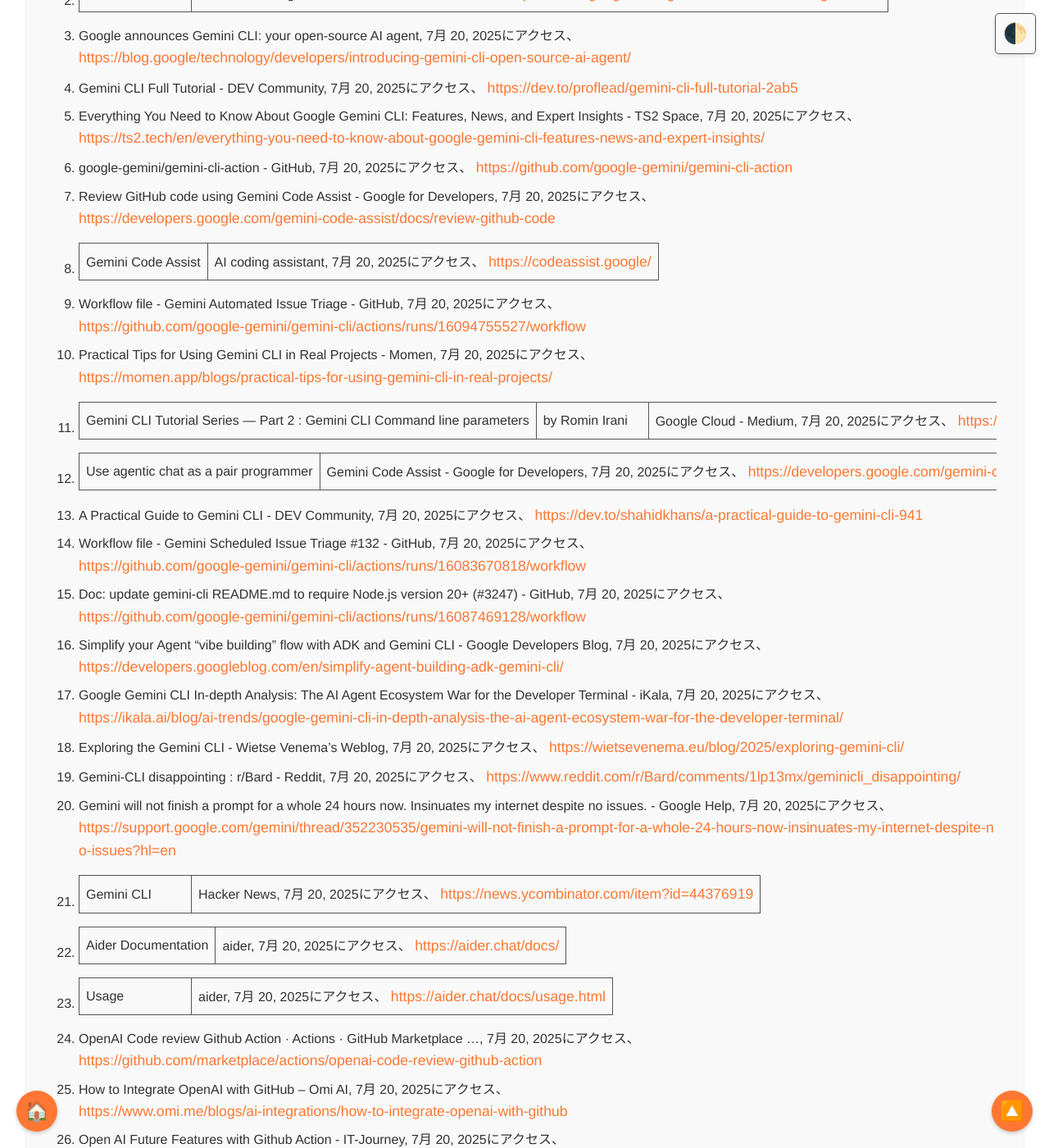
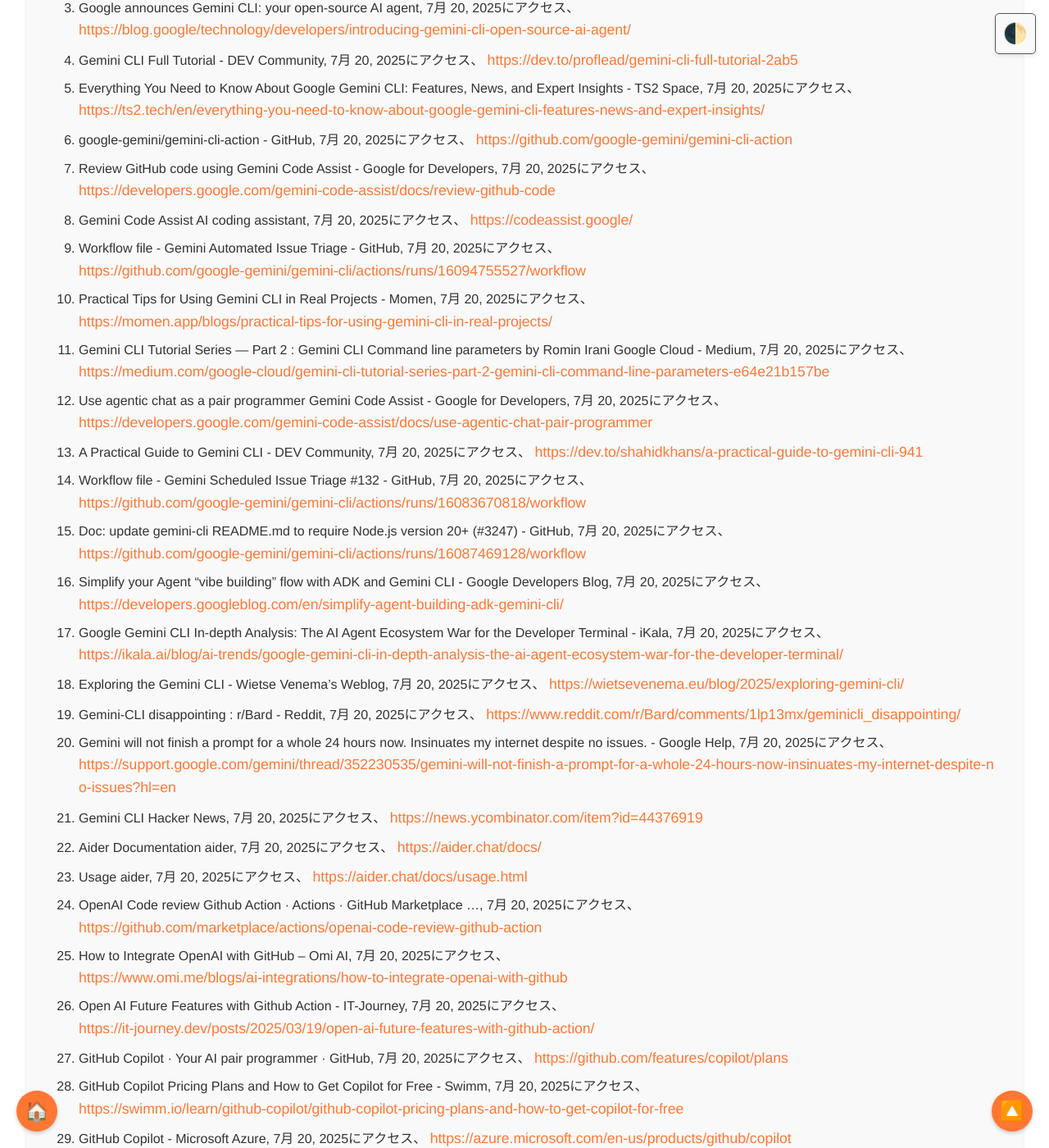
Before and after one commit to aegisfleet/share-deepresearch, a Jekyll site: the page built from _topics/gemini-cli-action/index.md, in a window 1280 px wide and 1400 px high, scrolled down 16268 px. Shown: the whole window at 82% size. Built offline with Jekyll 4.4.1, drawn with Linux system fonts in a browser that asks for light colours; some of the changed text lies outside the part shown.

Commit message:
Auto update files

```diff
--- a/_topics/gemini-cli-action/index.md
+++ b/_topics/gemini-cli-action/index.md
@@ -463,17 +463,17 @@ gemini-cliのGitHubリポジトリでは、「Public Roadmap for Gemini CLI v1
 #### **引用文献**
 
 1. Gemini CLI の簡単チュートリアル \- Zenn, 7月 20, 2025にアクセス、 [https://zenn.dev/schroneko/articles/gemini-cli-tutorial](https://zenn.dev/schroneko/articles/gemini-cli-tutorial)
-2. Gemini CLI | Gemini for Google Cloud, 7月 20, 2025にアクセス、 [https://cloud.google.com/gemini/docs/codeassist/gemini-cli](https://cloud.google.com/gemini/docs/codeassist/gemini-cli)
+2. Gemini CLI Gemini for Google Cloud, 7月 20, 2025にアクセス、 [https://cloud.google.com/gemini/docs/codeassist/gemini-cli](https://cloud.google.com/gemini/docs/codeassist/gemini-cli)
 3. Google announces Gemini CLI: your open-source AI agent, 7月 20, 2025にアクセス、 [https://blog.google/technology/developers/introducing-gemini-cli-open-source-ai-agent/](https://blog.google/technology/developers/introducing-gemini-cli-open-source-ai-agent/)
 4. Gemini CLI Full Tutorial \- DEV Community, 7月 20, 2025にアクセス、 [https://dev.to/proflead/gemini-cli-full-tutorial-2ab5](https://dev.to/proflead/gemini-cli-full-tutorial-2ab5)
 5. Everything You Need to Know About Google Gemini CLI: Features, News, and Expert Insights \- TS2 Space, 7月 20, 2025にアクセス、 [https://ts2.tech/en/everything-you-need-to-know-about-google-gemini-cli-features-news-and-expert-insights/](https://ts2.tech/en/everything-you-need-to-know-about-google-gemini-cli-features-news-and-expert-insights/)
 6. google-gemini/gemini-cli-action \- GitHub, 7月 20, 2025にアクセス、 [https://github.com/google-gemini/gemini-cli-action](https://github.com/google-gemini/gemini-cli-action)
 7. Review GitHub code using Gemini Code Assist \- Google for Developers, 7月 20, 2025にアクセス、 [https://developers.google.com/gemini-code-assist/docs/review-github-code](https://developers.google.com/gemini-code-assist/docs/review-github-code)
-8. Gemini Code Assist | AI coding assistant, 7月 20, 2025にアクセス、 [https://codeassist.google/](https://codeassist.google/)
+8. Gemini Code Assist AI coding assistant, 7月 20, 2025にアクセス、 [https://codeassist.google/](https://codeassist.google/)
 9. Workflow file \- Gemini Automated Issue Triage \- GitHub, 7月 20, 2025にアクセス、 [https://github.com/google-gemini/gemini-cli/actions/runs/16094755527/workflow](https://github.com/google-gemini/gemini-cli/actions/runs/16094755527/workflow)
 10. Practical Tips for Using Gemini CLI in Real Projects \- Momen, 7月 20, 2025にアクセス、 [https://momen.app/blogs/practical-tips-for-using-gemini-cli-in-real-projects/](https://momen.app/blogs/practical-tips-for-using-gemini-cli-in-real-projects/)
-11. Gemini CLI Tutorial Series — Part 2 : Gemini CLI Command line parameters | by Romin Irani | Google Cloud \- Medium, 7月 20, 2025にアクセス、 [https://medium.com/google-cloud/gemini-cli-tutorial-series-part-2-gemini-cli-command-line-parameters-e64e21b157be](https://medium.com/google-cloud/gemini-cli-tutorial-series-part-2-gemini-cli-command-line-parameters-e64e21b157be)
-12. Use agentic chat as a pair programmer | Gemini Code Assist \- Google for Developers, 7月 20, 2025にアクセス、 [https://developers.google.com/gemini-code-assist/docs/use-agentic-chat-pair-programmer](https://developers.google.com/gemini-code-assist/docs/use-agentic-chat-pair-programmer)
+11. Gemini CLI Tutorial Series — Part 2 : Gemini CLI Command line parameters by Romin Irani Google Cloud \- Medium, 7月 20, 2025にアクセス、 [https://medium.com/google-cloud/gemini-cli-tutorial-series-part-2-gemini-cli-command-line-parameters-e64e21b157be](https://medium.com/google-cloud/gemini-cli-tutorial-series-part-2-gemini-cli-command-line-parameters-e64e21b157be)
+12. Use agentic chat as a pair programmer Gemini Code Assist \- Google for Developers, 7月 20, 2025にアクセス、 [https://developers.google.com/gemini-code-assist/docs/use-agentic-chat-pair-programmer](https://developers.google.com/gemini-code-assist/docs/use-agentic-chat-pair-programmer)
 13. A Practical Guide to Gemini CLI \- DEV Community, 7月 20, 2025にアクセス、 [https://dev.to/shahidkhans/a-practical-guide-to-gemini-cli-941](https://dev.to/shahidkhans/a-practical-guide-to-gemini-cli-941)
 14. Workflow file \- Gemini Scheduled Issue Triage \#132 \- GitHub, 7月 20, 2025にアクセス、 [https://github.com/google-gemini/gemini-cli/actions/runs/16083670818/workflow](https://github.com/google-gemini/gemini-cli/actions/runs/16083670818/workflow)
 15. Doc: update gemini-cli README.md to require Node.js version 20+ (\#3247) \- GitHub, 7月 20, 2025にアクセス、 [https://github.com/google-gemini/gemini-cli/actions/runs/16087469128/workflow](https://github.com/google-gemini/gemini-cli/actions/runs/16087469128/workflow)
@@ -482,9 +482,9 @@ gemini-cliのGitHubリポジトリでは、「Public Roadmap for Gemini CLI v1
 18. Exploring the Gemini CLI \- Wietse Venema's Weblog, 7月 20, 2025にアクセス、 [https://wietsevenema.eu/blog/2025/exploring-gemini-cli/](https://wietsevenema.eu/blog/2025/exploring-gemini-cli/)
 19. Gemini-CLI disappointing : r/Bard \- Reddit, 7月 20, 2025にアクセス、 [https://www.reddit.com/r/Bard/comments/1lp13mx/geminicli\_disappointing/](https://www.reddit.com/r/Bard/comments/1lp13mx/geminicli_disappointing/)
 20. Gemini will not finish a prompt for a whole 24 hours now. Insinuates my internet despite no issues. \- Google Help, 7月 20, 2025にアクセス、 [https://support.google.com/gemini/thread/352230535/gemini-will-not-finish-a-prompt-for-a-whole-24-hours-now-insinuates-my-internet-despite-no-issues?hl=en](https://support.google.com/gemini/thread/352230535/gemini-will-not-finish-a-prompt-for-a-whole-24-hours-now-insinuates-my-internet-despite-no-issues?hl=en)
-21. Gemini CLI | Hacker News, 7月 20, 2025にアクセス、 [https://news.ycombinator.com/item?id=44376919](https://news.ycombinator.com/item?id=44376919)
-22. Aider Documentation | aider, 7月 20, 2025にアクセス、 [https://aider.chat/docs/](https://aider.chat/docs/)
-23. Usage | aider, 7月 20, 2025にアクセス、 [https://aider.chat/docs/usage.html](https://aider.chat/docs/usage.html)
+21. Gemini CLI Hacker News, 7月 20, 2025にアクセス、 [https://news.ycombinator.com/item?id=44376919](https://news.ycombinator.com/item?id=44376919)
+22. Aider Documentation aider, 7月 20, 2025にアクセス、 [https://aider.chat/docs/](https://aider.chat/docs/)
+23. Usage aider, 7月 20, 2025にアクセス、 [https://aider.chat/docs/usage.html](https://aider.chat/docs/usage.html)
 24. OpenAI Code review Github Action · Actions · GitHub Marketplace ..., 7月 20, 2025にアクセス、 [https://github.com/marketplace/actions/openai-code-review-github-action](https://github.com/marketplace/actions/openai-code-review-github-action)
 25. How to Integrate OpenAI with GitHub – Omi AI, 7月 20, 2025にアクセス、 [https://www.omi.me/blogs/ai-integrations/how-to-integrate-openai-with-github](https://www.omi.me/blogs/ai-integrations/how-to-integrate-openai-with-github)
 26. Open AI Future Features with Github Action \- IT-Journey, 7月 20, 2025にアクセス、 [https://it-journey.dev/posts/2025/03/19/open-ai-future-features-with-github-action/](https://it-journey.dev/posts/2025/03/19/open-ai-future-features-with-github-action/)
@@ -492,7 +492,7 @@ gemini-cliのGitHubリポジトリでは、「Public Roadmap for Gemini CLI v1
 28. GitHub Copilot Pricing Plans and How to Get Copilot for Free \- Swimm, 7月 20, 2025にアクセス、 [https://swimm.io/learn/github-copilot/github-copilot-pricing-plans-and-how-to-get-copilot-for-free](https://swimm.io/learn/github-copilot/github-copilot-pricing-plans-and-how-to-get-copilot-for-free)
 29. GitHub Copilot \- Microsoft Azure, 7月 20, 2025にアクセス、 [https://azure.microsoft.com/en-us/products/github/copilot](https://azure.microsoft.com/en-us/products/github/copilot)
 30. About individual Copilot plans and benefits \- GitHub Docs, 7月 20, 2025にアクセス、 [https://docs.github.com/en/copilot/concepts/copilot-billing/about-individual-copilot-plans-and-benefits](https://docs.github.com/en/copilot/concepts/copilot-billing/about-individual-copilot-plans-and-benefits)
-31. Gemini in Android Studio | Android Developers, 7月 20, 2025にアクセス、 [https://developer.android.com/studio/preview/gemini](https://developer.android.com/studio/preview/gemini)
+31. Gemini in Android Studio Android Developers, 7月 20, 2025にアクセス、 [https://developer.android.com/studio/preview/gemini](https://developer.android.com/studio/preview/gemini)
 32. Issues · google-gemini/gemini-cli-action \- GitHub, 7月 20, 2025にアクセス、 [https://github.com/google-gemini/gemini-cli-action/issues](https://github.com/google-gemini/gemini-cli-action/issues)
 33. google-gemini gemini-cli Announcements · Discussions \- GitHub, 7月 20, 2025にアクセス、 [https://github.com/google-gemini/gemini-cli/discussions/categories/announcements](https://github.com/google-gemini/gemini-cli/discussions/categories/announcements)
 34. google-gemini gemini-cli · Discussions \- GitHub, 7月 20, 2025にアクセス、 [https://github.com/google-gemini/gemini-cli/discussions](https://github.com/google-gemini/gemini-cli/discussions)
--- a/_topics/gemini-cli-action/infographic.html
+++ b/_topics/gemini-cli-action/infographic.html
@@ -1,6 +1,9 @@
 <!DOCTYPE html>
 <html lang="ja">
 <head>
+    <script async src="https://pagead2.googlesyndication.com/pagead/js/adsbygoogle.js?client=ca-pub-3122674942116250" crossorigin="anonymous"></script>
+    <link rel="icon" type="image/png" sizes="32x32" href="/share-deepresearch/assets/favicon/favicon-32x32.png">
+    <link rel="icon" type="image/png" sizes="16x16" href="/share-deepresearch/assets/favicon/favicon-16x16.png">
     <meta charset="UTF-8">
     <meta name="viewport" content="width=device-width, initial-scale=1.0">
     <title>Gemini CLI Action: Supercharge Your CI/CD</title>
```
